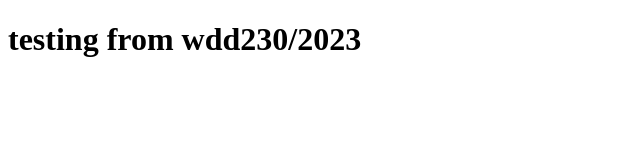
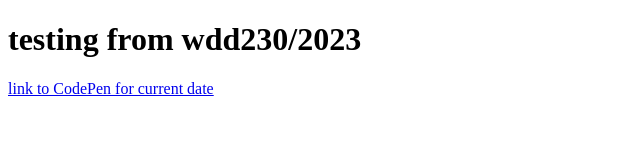
Before and after one commit to edugerez/wdd-230, a plain HTML site: page index.html in a window 1280 px wide. Shown: the whole page, without its empty margins (0-640 px from the left). Drawn offline with Linux system fonts and the light colour scheme.

Commit message:
link to codepen

```diff
--- a/index.html
+++ b/index.html
@@ -7,7 +7,9 @@
     <title>trying wdd 230</title>
 </head>
 <h1>testing from wdd230/2023</h1>
-<body>
+<a href="https://codepen.io/gereze32/pen/XWBpqXr" target="_balnk">link to CodePen for current date <a>
+<link >
+    <body>
 
 </body>
 </html>
```
